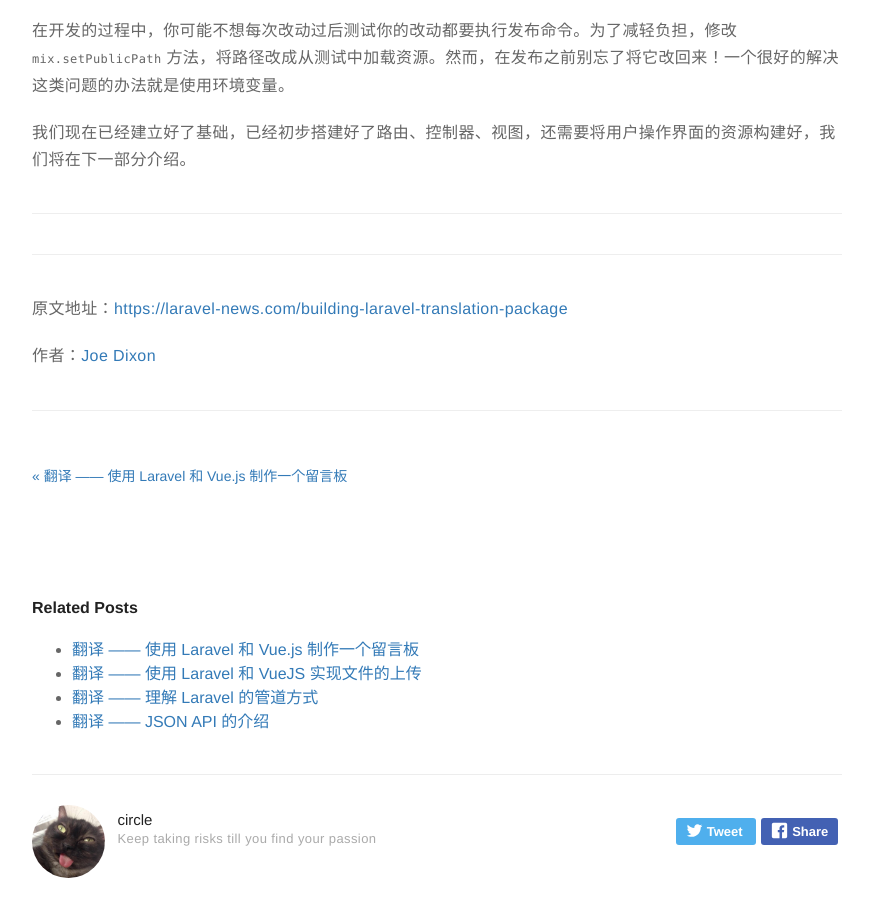
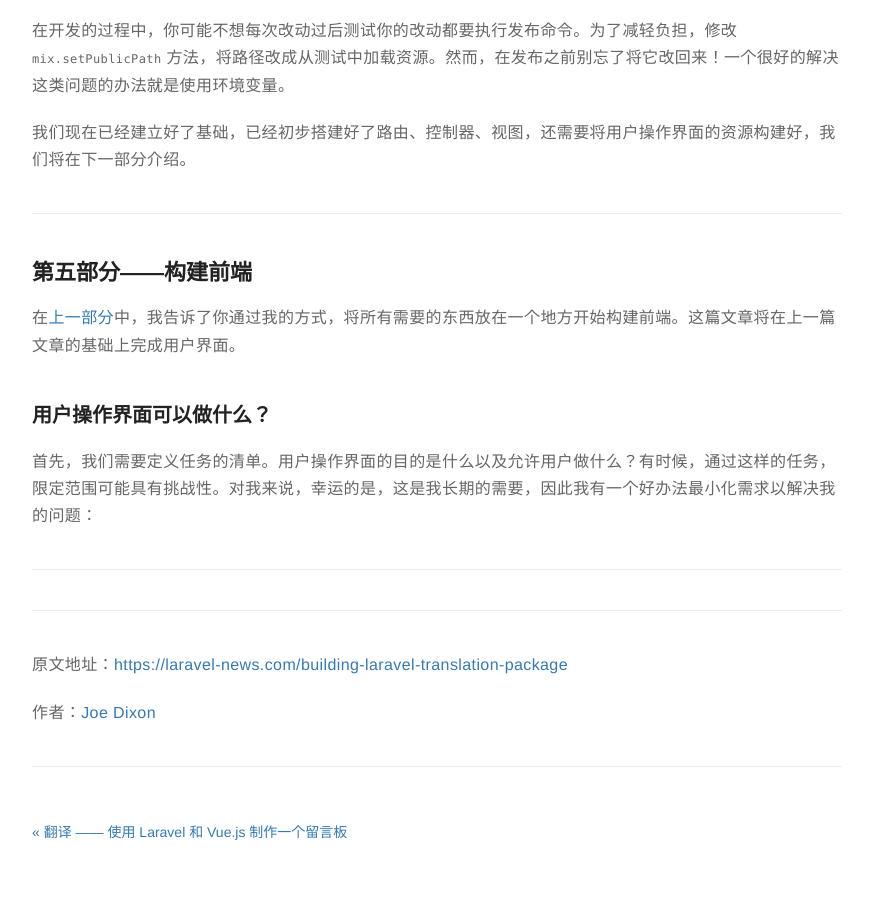
Before and after one commit to rust17/blog, a Jekyll site: the page built from _posts/2018-12-05-translation-building-a-laravel-translation-package.markdown, in a window 1280 px wide and 900 px high, scrolled down 11934 px. Shown: the whole window, without its empty margins (203-1076 px from the left). Built offline with Jekyll 4.4.1, drawn with Linux system fonts in a browser that asks for light colours; comment, search, counter and statistics services are not loaded.

Commit message:
update translation-building-a-laravel-translation-package

```diff
--- a/_posts/2018-12-05-translation-building-a-laravel-translation-package.markdown
+++ b/_posts/2018-12-05-translation-building-a-laravel-translation-package.markdown
@@ -478,7 +478,15 @@
 我们现在已经建立好了基础，已经初步搭建好了路由、控制器、视图，还需要将用户操作界面的资源构建好，我们将在下一部分介绍。
 
 ---
+## 第五部分——构建前端
 
+在[上一部分](https://laravel-news.com/laravel-translation-package-frontend)中，我告诉了你通过我的方式，将所有需要的东西放在一个地方开始构建前端。这篇文章将在上一篇文章的基础上完成用户界面。
+
+### 用户操作界面可以做什么？
+
+首先，我们需要定义任务的清单。用户操作界面的目的是什么以及允许用户做什么？有时候，通过这样的任务，限定范围可能具有挑战性。对我来说，幸运的是，这是我长期的需要，因此我有一个好办法最小化需求以解决我的问题：
+
+---
 ---
 原文地址：[https://laravel-news.com/building-laravel-translation-package](https://laravel-news.com/building-laravel-translation-package)
 
```
